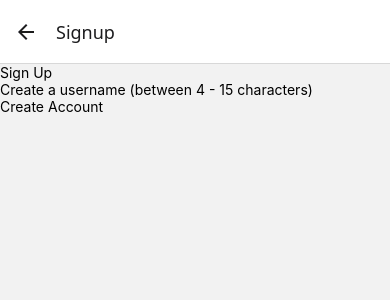
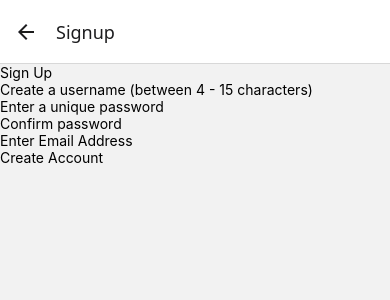
Before and after one commit to ComputerScienceWarrior/fitness-goals, a React Native app: screen /Signup in a window 390 px wide. Shown: the top 300 px of the page. Built offline with nearby package versions, Linux system fonts and the light colour scheme.

Commit message:
adds in validations for fields

```diff
--- a/components/Signup/Signup.js
+++ b/components/Signup/Signup.js
@@ -1,21 +1,49 @@
 import React, { useState } from "react";
-import { View, Text, TextInput, TouchableOpacity, TouchableHighlight } from "react-native";
+import { View, Text, TextInput, TouchableOpacity } from "react-native";
 
 const Signup = ({ navigation }) => {
     const [username, setUsername] = useState('');
     const [password, setPassword] = useState('');
+    const [passwordConfirmation, setPasswordConfirmation] = useState('');
     const [email, setEmail] = useState('');
 
     const userSignUp = () => {
-
-        console.log("validating User...")
-        navigation.navigate('Home')
+        if (username.length < 3) {
+            console.log('Username is too short')
+        } else if (password != passwordConfirmation){
+            console.log('Passwords do not match')
+        } else{
+            console.log(`validating User ${username}...Success!`)
+            navigation.navigate('Home')
+        }
     }
 
     return(
         <View>
             <Text>Sign Up</Text>
-            <TextInput placeholder="Create a username (between 4 - 15 characters)"/>
+            <TextInput
+                placeholder="Create a username (between 4 - 15 characters)"
+                value={username}
+                onChangeText={setUsername}
+            />
+            <TextInput
+                secureTextEntry
+                value={password}
+                placeholder="Enter a unique password"
+                onChangeText={setPassword}
+            />
+            <TextInput
+                secureTextEntry
+                value={passwordConfirmation}
+                placeholder="Confirm password"
+                onChangeText={setPasswordConfirmation}
+            />
+            {password != passwordConfirmation ? <Text>Passwords do not match!</Text> : null }
+            <TextInput
+                value={email}
+                placeholder="Enter Email Address"
+                onChangeText={setEmail}
+            />
             <TouchableOpacity onPress={() => userSignUp()}>
                 <Text>Create Account</Text>
             </TouchableOpacity>
```
